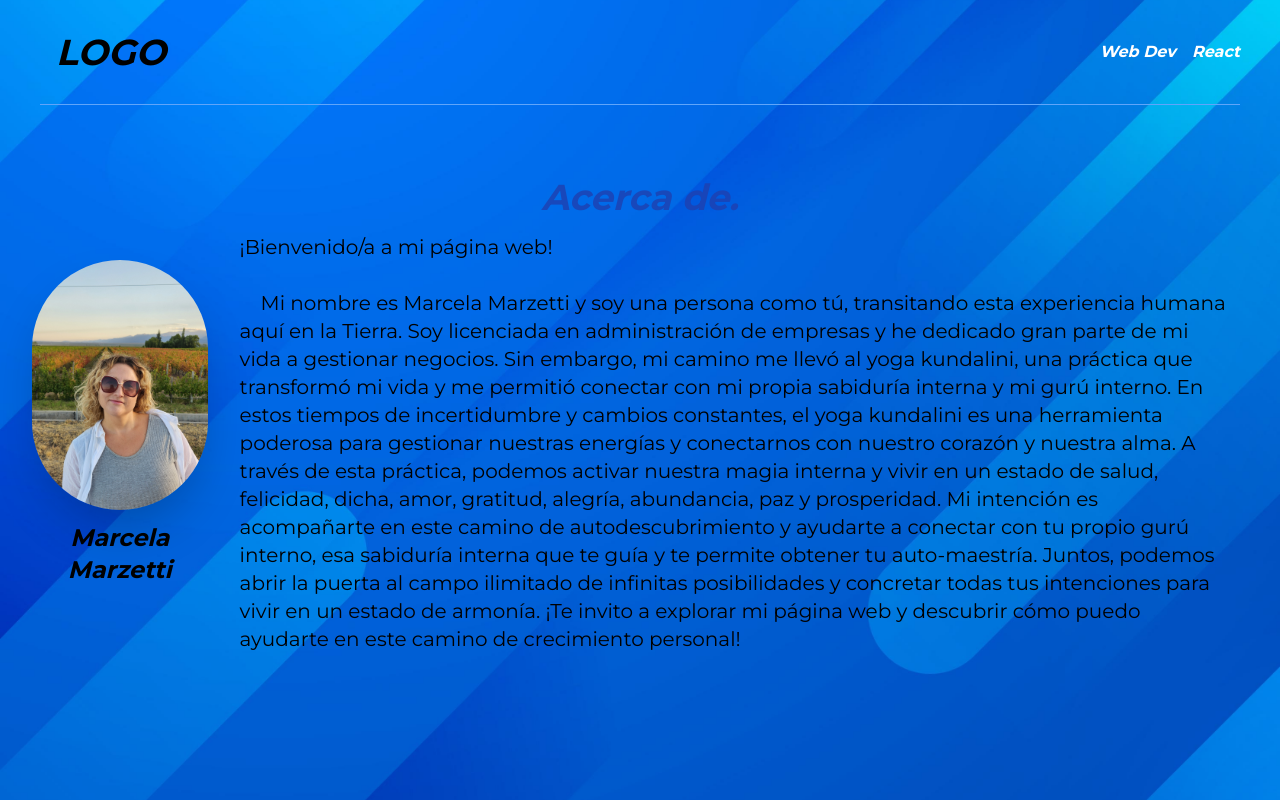
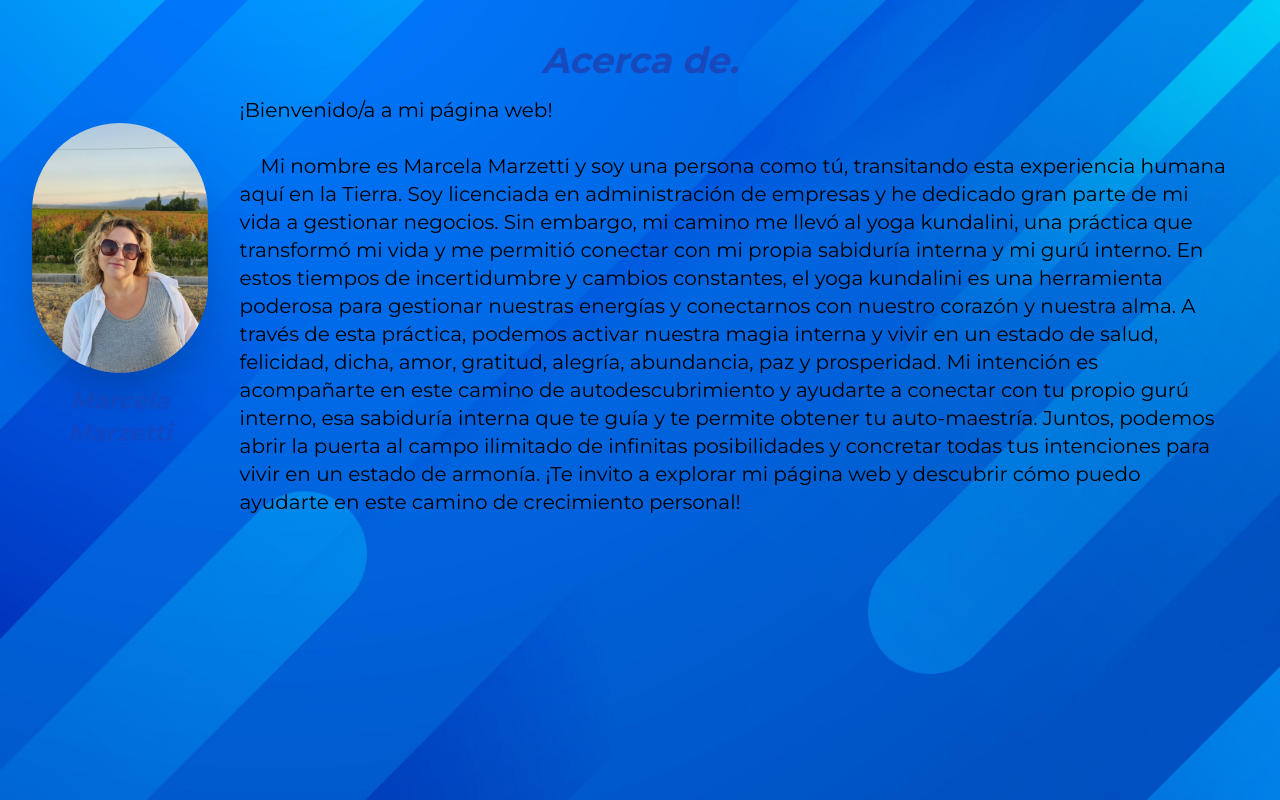
Before and after one commit to ortizfram/Yoga-Membership-videos-page, a Next.js app in the folder membership-page/: page /Acerca in a window 1280 px wide. Built offline with nearby package versions, Linux system fonts and the light colour scheme.

Commit message:
ready to use apollo

```diff
--- a/membership-page/components/Categories.jsx
+++ /dev/null
@@ -1,7 +0,0 @@
-import React from "react";
-
-const Categories = () => {
-  return <div></div>;
-};
-
-export default Categories;
--- a/membership-page/components/Clases.jsx
+++ /dev/null
@@ -1,34 +0,0 @@
-import React from "react";
-import { PostCard, Categories, PostWidget } from "../components";
-import { getPosts } from "../services";
-
-const Clases = ({ posts }) => {
-  return (
-    <div className="container mx-auto px-10 mb-8">
-      <div className="grid grid-cols-1 lg:grid-cols-12 gap-12">
-        <div className="lg:col-span-8 col-span-1">
-          {/* Render post */}
-          {posts.map((post) => (
-            <PostCard post={post} key={post.title} />
-          ))}
-        </div>
-        <div className="lg:col-span-4 col-span-1">
-          <div className="lg:sticky relative top-8">
-            <PostWidget />
-            <Categories />
-          </div>
-        </div>
-      </div>
-    </div>
-  );
-};
-
-export async function getStaticProps() {
-  const posts = (await getPosts()) || [];
-
-  return {
-    props: { posts },
-  };
-}
-
-export default Clases;
--- a/membership-page/components/Header.jsx
+++ /dev/null
@@ -1,35 +0,0 @@
-import React, { useContext } from "react";
-import Link from "next/link";
-
-const categories = [
-  { name: "React", slug: "react" },
-  { name: "Web Dev", slug: "web-dev" },
-];
-
-const Header = () => {
-  return (
-    <div className="container mx-auto px-10 mb-8">
-      <div className="border-b w-full inline-block border-blue-400 py-8">
-        <div className="md:float-left block">
-          <Link href="/">
-            <span className="cursor-pointer font-bold text-4xl test-white">
-              LOGO
-            </span>
-          </Link>
-        </div>
-        {/* show categories */}
-        <div className="hidden md:float-left md:contents">
-          {categories.map((category) => (
-            <Link key={category.slug} href={`/category/${category.slug}`}>
-              <span className="md:float-right mt-2 align-middke text-white ml-4 font-semibold cursor-pointer">
-                {category.name}
-              </span>
-            </Link>
-          ))}
-        </div>
-      </div>
-    </div>
-  );
-};
-
-export default Header;
--- a/membership-page/components/Layout.jsx
+++ /dev/null
@@ -1,13 +0,0 @@
-import React from "react";
-import { Header } from "./";
-
-const Layout = ({ children }) => {
-  return (
-    <div>
-      <Header />
-      {children}
-    </div>
-  );
-};
-
-export default Layout;
--- a/membership-page/components/PostCard.jsx
+++ /dev/null
@@ -1,12 +0,0 @@
-import React from "react";
-
-const PostCard = ({ post }) => {
-  return (
-    <div>
-      {post.title}
-      {post.excerpt}
-    </div>
-  );
-};
-
-export default PostCard;
--- a/membership-page/components/PostWidget.jsx
+++ /dev/null
@@ -1,7 +0,0 @@
-import React from "react";
-
-const PostWidget = () => {
-  return <div></div>;
-};
-
-export default PostWidget;
--- a/membership-page/components/index.js
+++ /dev/null
@@ -1,6 +0,0 @@
-// more easily import and export components
-export { default as PostCard } from './PostCard';
-export { default as Categories } from './Categories';
-export { default as PostWidget } from './PostWidget';
-export { default as Header } from './Header';
-export { default as Layout } from './Layout';
--- a/membership-page/pages/Acerca.jsx
+++ b/membership-page/pages/Acerca.jsx
@@ -22,7 +22,7 @@ const Acerca = () => {
               alt="marcela marzetti"
               className="shadow-2xl rounded-full w-[200px] h-[100px] sm:h-[250px] sm:w-[650px] md:w-[2100px] object-cover border-none"
             />
-            <h3 className="mt-3 font-semibold italic md:pb-5 text-2xl">
+            <h3 className="mt-3 font-semibold italic md:pb-5 text-2xl  text-blue-800/50">
               Marcela Marzetti
             </h3>
           </div>
--- a/membership-page/pages/_app.js
+++ b/membership-page/pages/_app.js
@@ -1,7 +1,6 @@
 import { SessionProvider } from "next-auth/react"
 import '@/styles/globals.scss'
 import React, { useState, useEffect } from 'react'
-import {Layout} from '../components'
 
 export default function App({
   Component,
@@ -9,9 +8,7 @@ export default function App({
 }) {
   return (
     <SessionProvider session={session}>
-      <Layout >
         <Component {...pageProps} />
-      </Layout>
     </SessionProvider>
   )
 }
--- a/membership-page/pages/index.js
+++ b/membership-page/pages/index.js
@@ -1,6 +1,5 @@
 import Login from '@/components/Login'
 import Navbar from '@/components/Navbar'
-import Clases from '@/components/Clases'
 import Head from 'next/head'
 import Acerca from './Acerca'
 import Contact from './Contact'
@@ -27,12 +26,11 @@ export default function Home() {
             <meta name="viewport" content="width=device-width, initial-scale=1" />
             <link rel="icon" href="/favicon.ico" />
           </Head>
-          <main>
-            <Clases />
-            {/* <Navbar />
+          <main className='bg-white'>
+            <Navbar />
             <Hero />
             <Acerca />
-            <Contact /> */}
+            <Contact />
           </main>
         </>
   )
--- a/membership-page/tailwind.config.js
+++ b/membership-page/tailwind.config.js
@@ -29,7 +29,7 @@ module.exports = {
       backgroundImage:{
         'hero-image':'url("https://images.pexels.com/photos/906097/pexels-photo-906097.jpeg?auto=compress&cs=tinysrgb&w=1600")',
         'contact-image':'url("https://images.pexels.com/photos/539694/pexels-photo-539694.jpeg?auto=compress&cs=tinysrgb&w=1260&h=750&dpr=1")',
-        'login-image':'url("../public/login-2.jpg")',
+
       }
     },
   },
```
